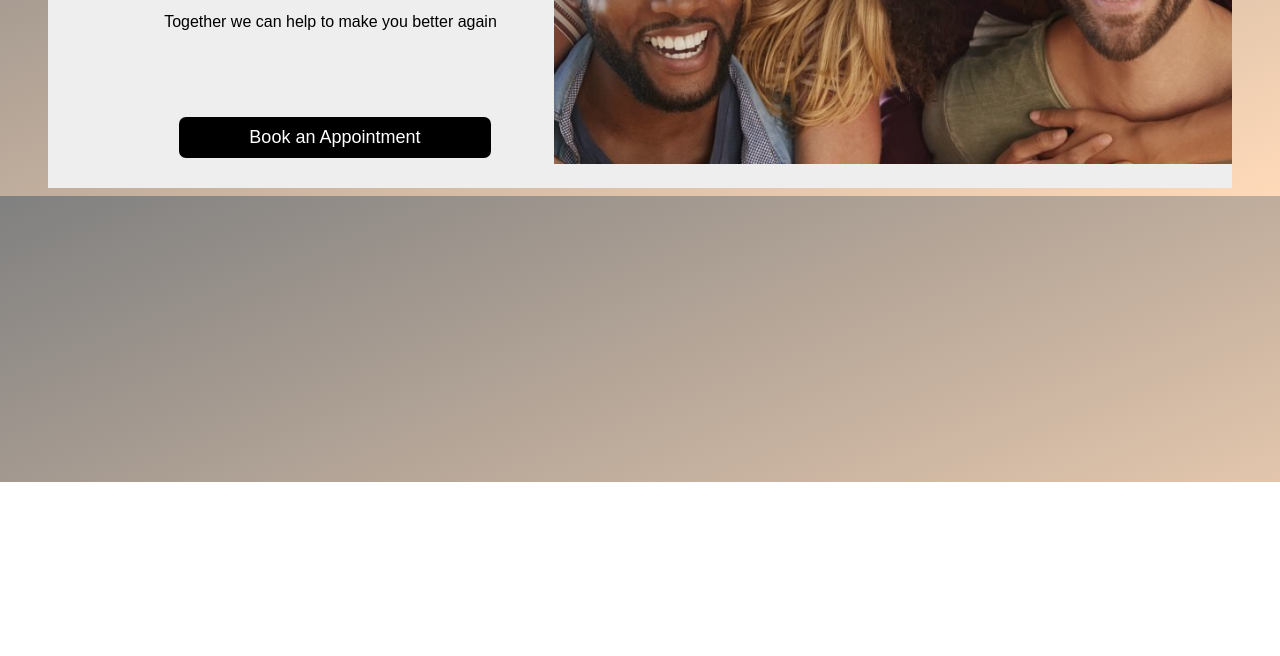
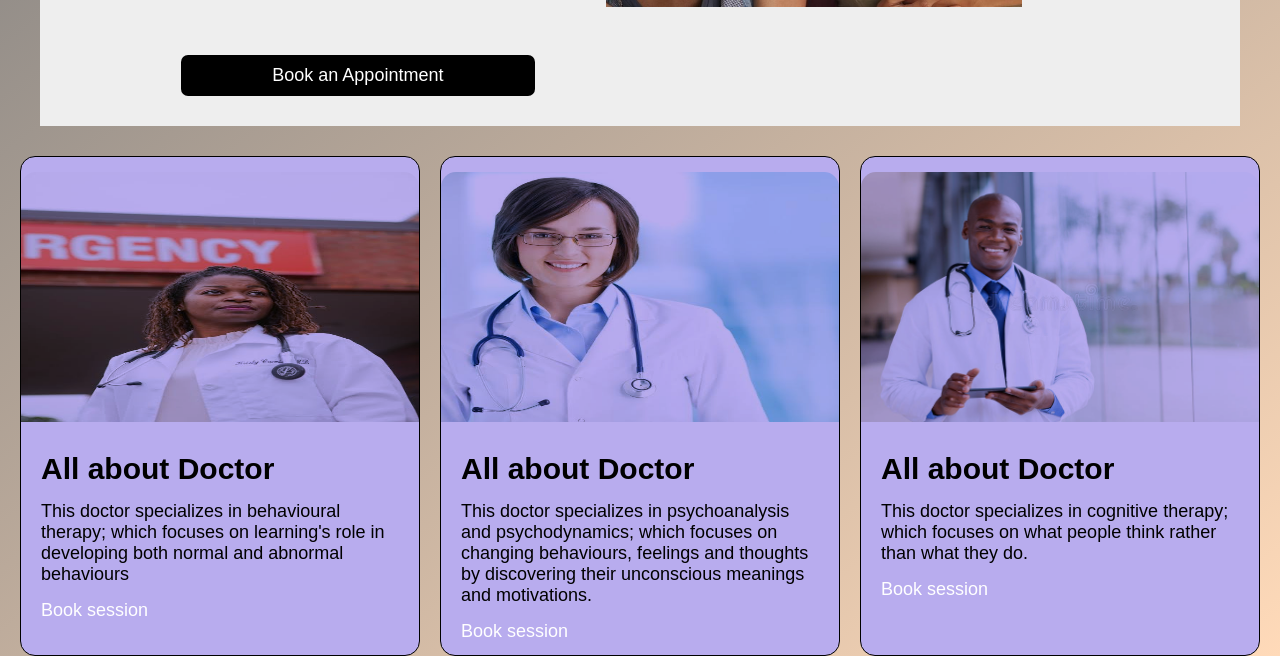
Before and after one commit to brightiortsor/circle-185-phonie, a plain HTML site: page index.html in a window 1280 px wide. Shown: the part 318-974 px from the top of the page. Before the commit the page ends 800 px from the top, so only its background shows below. Drawn offline with Linux system fonts and the light colour scheme.

Commit message:
merged changes

```diff
--- a/index.html
+++ b/index.html
@@ -9,6 +9,10 @@
     <link rel="stylesheet" href="style.css">
 </head>
 <body>
+<!--   Navbar here-->
+
+
+<!--   Header -->
  <main>
     <section id="header" >
 
@@ -29,6 +33,55 @@
         </section>
 </main>
 
+<!--           Doctors flexbox   -->
+  <section class="cards">
+        <div class="card">
+            <div class="image">
+                <img src="./images/Doc1.jpeg" alt="Doctor-X">
+            </div>
+            <div class="card-body">
+                <h5 id="card-title">All about Doctor</h5>
+                <p>This doctor specializes in behavioural therapy;
+                    which focuses on learning's role in developing
+                    both normal and abnormal behaviours
+                </p>
+                <a href="" class="btn btn-primary">Book session</a>
+            </div>
+        </div>
+
+
+        <div class="card">
+            <div class="image">
+                <img src="./images/Doc2.jpeg" alt="Doctor-X">
+            </div>
+            <div class="card-body">
+                <h5 id="card-title">All about Doctor</h5>
+                <p>This doctor specializes in psychoanalysis
+                    and psychodynamics; which focuses on changing
+                    behaviours, feelings and thoughts by discovering
+                    their unconscious meanings and motivations.
+                </p>
+                <a href="" class="btn btn-primary">Book session</a>
+            </div>
+        </div>
+
+
+        <div class="card">
+            <div class="image">
+                <img src="./images/Doc3.jpg" alt="Doctor-X">
+            </div>
+            <div class="card-body">
+                <h5 id="card-title">All about Doctor</h5>
+                <p>This doctor specializes in cognitive therapy;
+                    which focuses on what people think rather than
+                    what they do.
+                </p>
+                <a href="" class="btn btn-primary">Book session</a>
+
+            </div>
+        </div>
+
+    </section>
 
 <!-- begining of footer      -->
 
--- a/style.css
+++ b/style.css
@@ -255,6 +255,134 @@ form .txt_field {
 }
 
 
+/* Doctors flexbox  */
+/* This section is still under "active edit" as some of the classes are conflicting with others thus changing the whole UI orientation. Take note but you can help edit if possible */
+
+*{
+    padding: 0;
+    margin: 0;
+    box-sizing: border-box;
+}
+.cards {
+    margin-top: 30px;
+    display: flex;
+    justify-content: space-evenly;
+}
+
+@media only screen and (max-width: 768px) {
+    .cards {
+        flex-direction: column;
+        align-items: center;
+    }
+}
+
+@media only screen and (min-width: 768px) and (max-width: 992px){
+    .cards {
+        display: grid;
+        grid-template-columns: 1fr 1fr;
+        gap: 20px;
+        place-items: center;
+    }
+}
+
+@media only screen and (min-width: 992px) and (max-width: 1200px){
+    .cards {
+        display: grid;
+        grid-template-columns: 1fr 1fr;
+        gap: 20px;
+        place-items: center;
+    }
+}
 
 
-/* bookings  */
+.image {
+    height: 250px;
+}
+
+img {
+    width: 100%;
+    height: 100%;
+    object-fit: fill;
+    border-radius: 15px 15px 0 0;
+}
+
+.card {
+    width: 400px;
+    height: 500px;
+    border: 1px solid black;
+    border-radius: 15px;
+    background-color: rgb(184, 172, 238);
+}
+
+@media only screen and (max-width: 425px) {
+    .card {
+        height: 450px;
+    }
+}
+
+@media only screen and (max-width: 425px) {
+    .card {
+        width: 300px;
+    }
+}
+
+@media only screen and (max-width: 768px) {
+    .card {
+        margin-bottom: 20px;
+    }
+}
+
+@media only screen and (min-width:768px) and (max-width: 992px) {
+    .card {
+        width: 350px;
+    }
+}
+
+.card-body {
+    display: flex;
+    flex-direction: column;
+    padding: 0 20px ;
+}
+
+#card-title {
+    font-size: 30px;
+    font-weight: bold;
+}
+
+@media only screen and (max-width: 425px) {
+    #card-title {
+        font-size: 20px;
+    }
+}
+
+p, a {
+    font-size: 18px;
+}
+
+@media only screen and (max-width: 425px) {
+    p, a {
+        font-size: 14px;
+    }
+}
+
+h5, p, a {
+    margin-top: 15px;
+}
+
+/* a {
+    color: black;
+    background-color: rgb(187, 150, 206);
+    text-decoration: none;
+    border: 1px solid black;
+    width: 40%;
+    margin: 0 auto;
+    margin-top: 15px;
+    text-align: center;
+    padding: 5px 0;
+    border-radius: 10px;
+}
+ */
+a:hover {
+    color: white;
+    background-color: black;
+}
```
